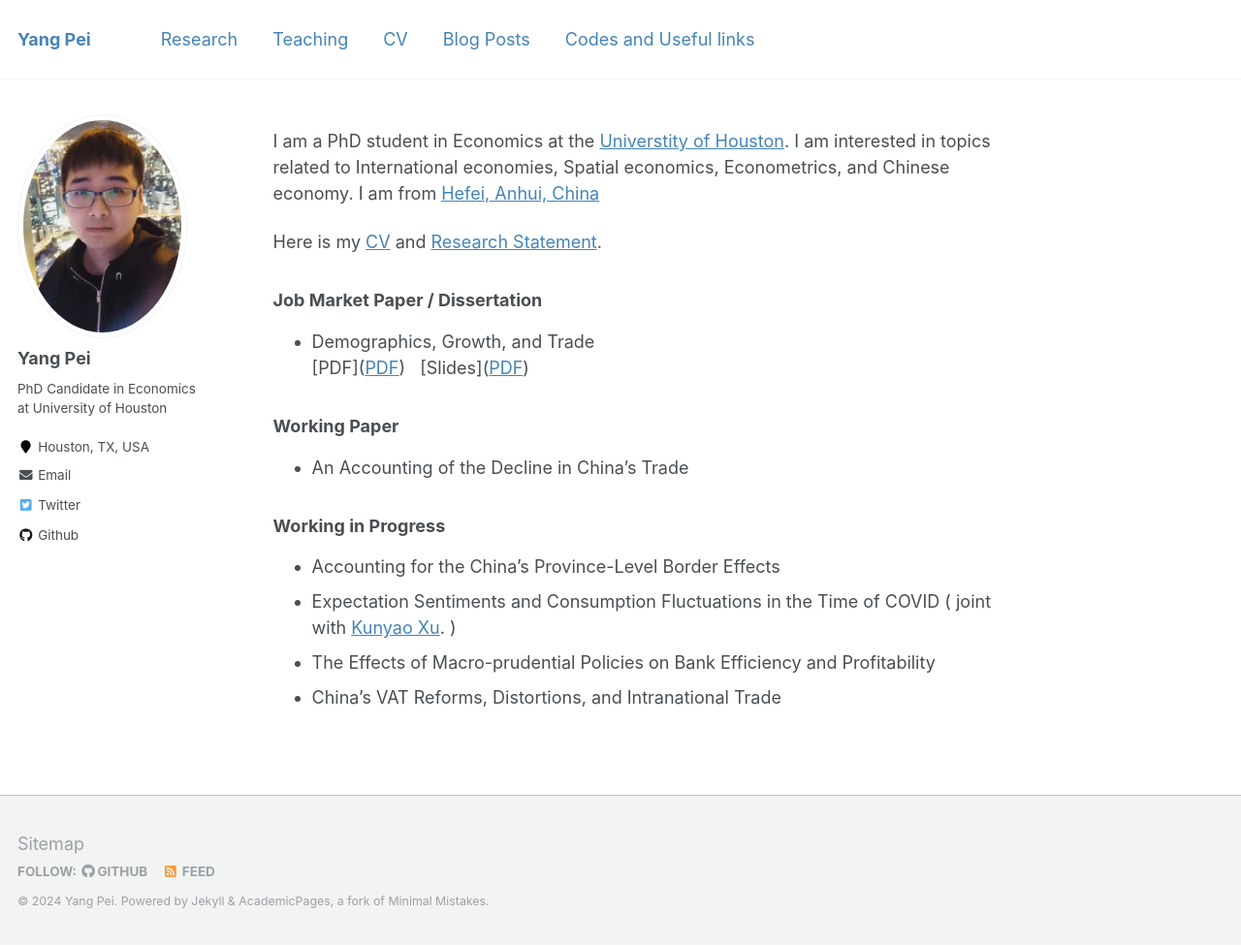
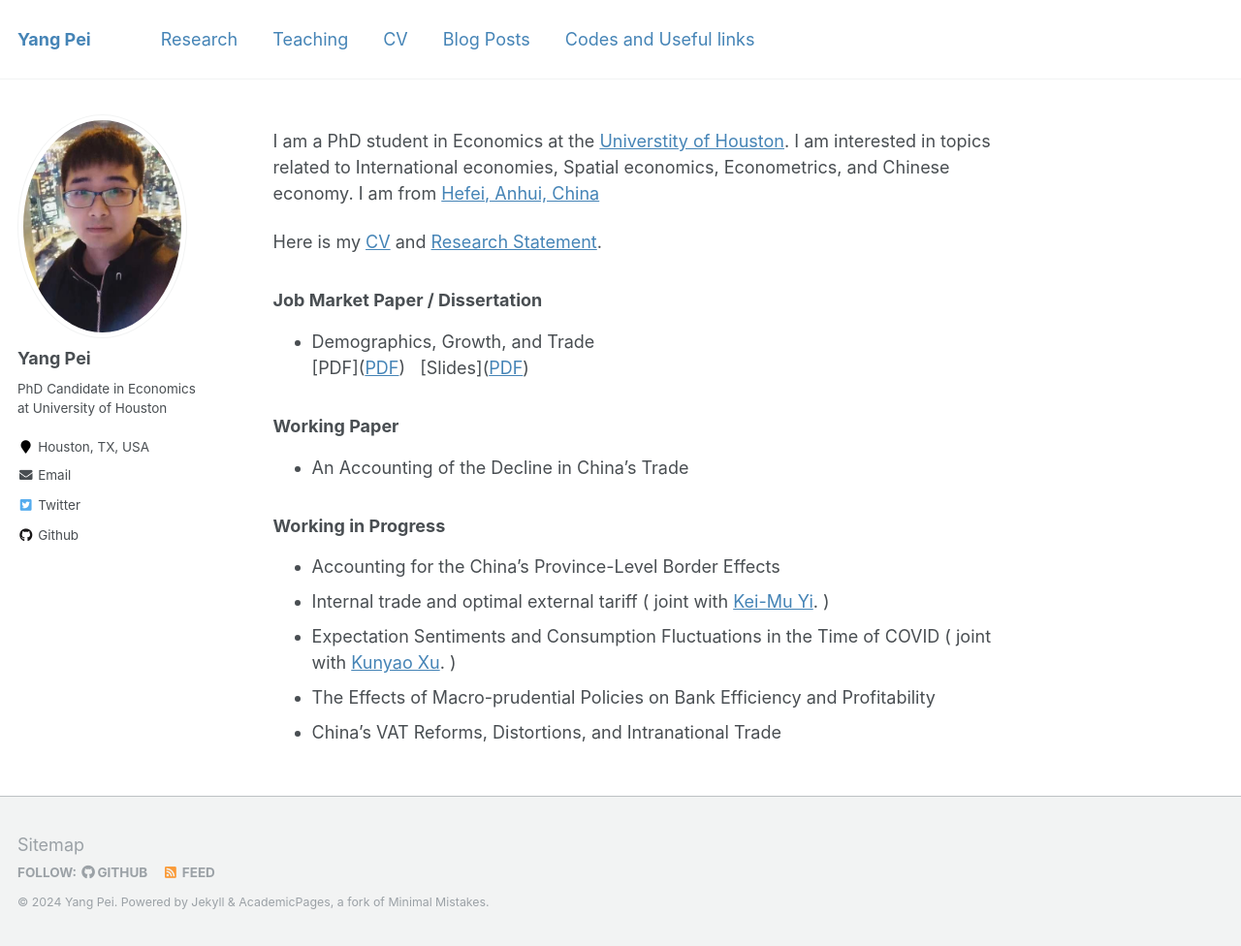
Before and after one commit to ypei1/ypei1.github.io, a Jekyll site: the page built from _pages/about.md, in a window 1280 px wide and 976 px high. Shown: the whole window at 97% size. Built offline with Jekyll 4.4.1, drawn with Linux system fonts in a browser that asks for light colours.

Commit message:
Update about.md

```diff
--- a/_pages/about.md
+++ b/_pages/about.md
@@ -21,6 +21,7 @@ Here is my <a href="/files/YANGPEI_cv.pdf">CV</a>  and  <a href="/files/YANGPEI_
 
 ### Working in Progress
 - Accounting for the China's Province-Level Border Effects   <br>
+- Internal trade and optimal external tariff ( joint with [Kei-Mu Yi](https://sites.google.com/site/yikeimu2/home). )
 - Expectation Sentiments and Consumption Fluctuations in the Time of COVID ( joint with [Kunyao Xu](https://www.linkedin.com/in/richard-xu-econ/). )
 - The Effects of Macro-prudential Policies on Bank Efficiency and Profitability
 - China's VAT Reforms, Distortions, and Intranational Trade
```
